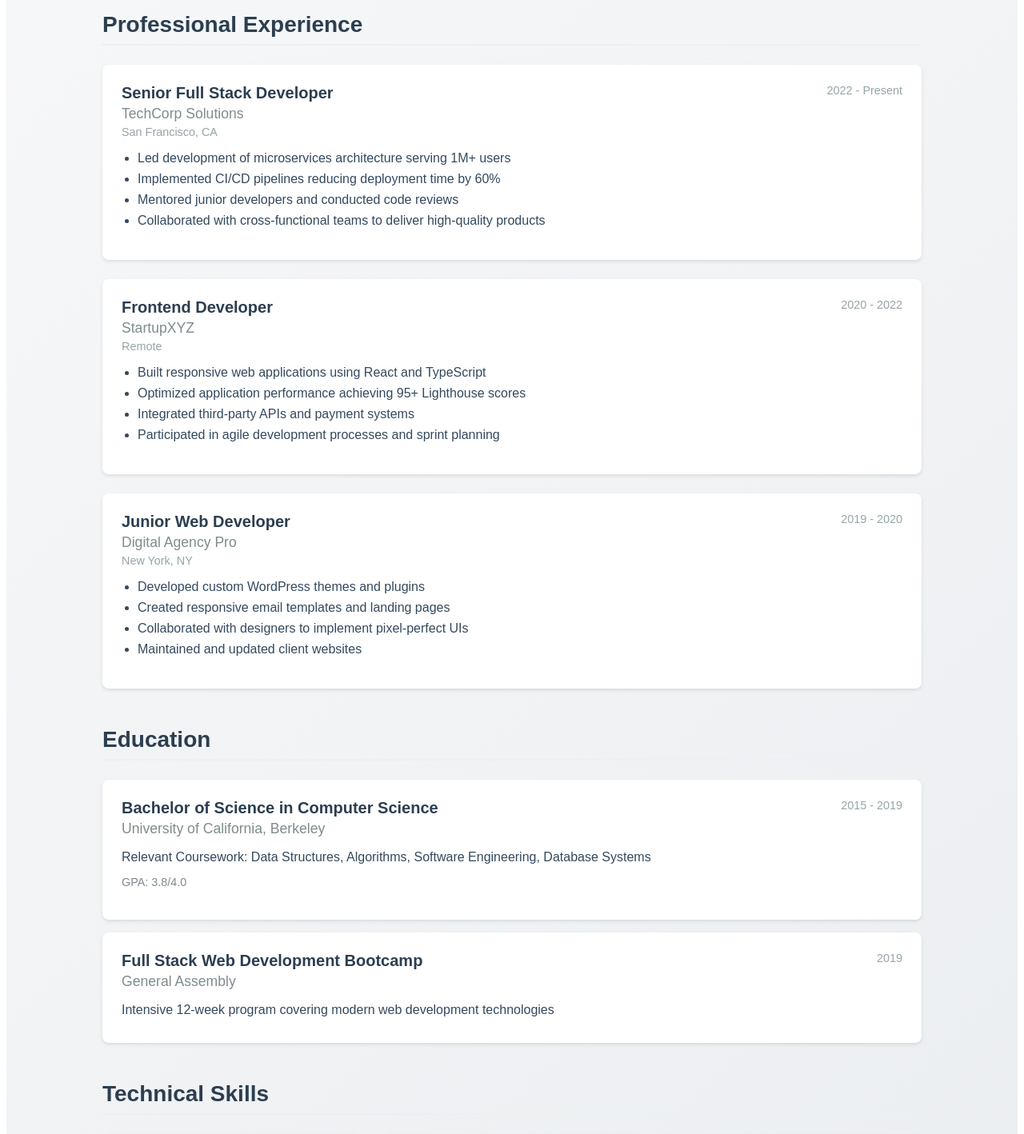
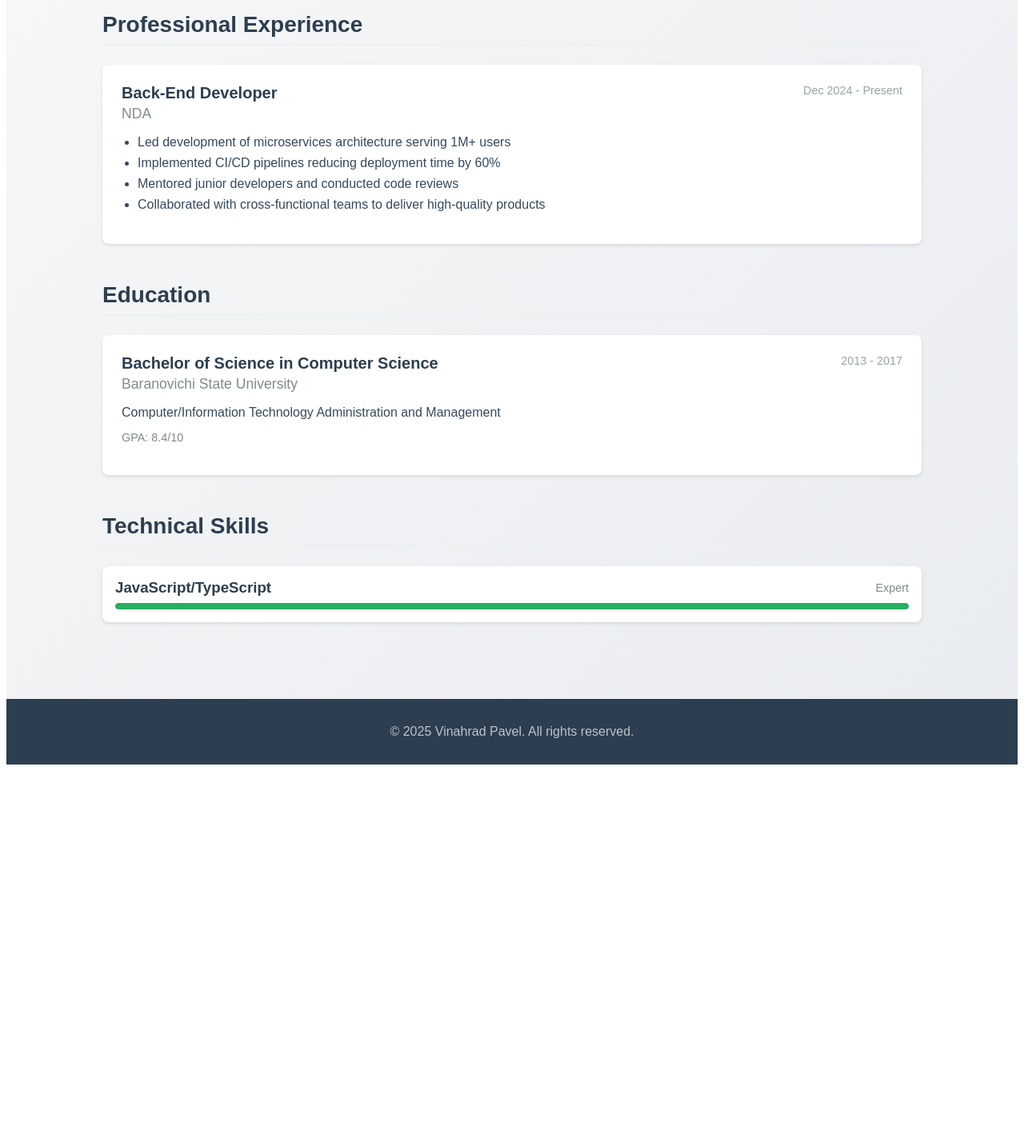
Before and after one commit to vinahradpavel/vinahrad.github.io, a React (Vite) app: page / in a window 1280 px wide. Shown: the part 560-1978 px from the top of the page at 80% size. After the commit the page ends 1524 px from the top, so only its background shows below. Built offline with nearby package versions, Linux system fonts and the light colour scheme.

Commit message:
feat: update info

```diff
--- a/src/App.jsx
+++ b/src/App.jsx
@@ -17,39 +17,14 @@
 
   const experiences = [
     {
-      title: "Senior Full Stack Developer",
-      company: "TechCorp Solutions",
-      period: "2022 - Present",
-      location: "San Francisco, CA",
+      title: "Back-End Developer",
+      company: "NDA",
+      period: "Dec 2024 - Present",
       description: [
         "Led development of microservices architecture serving 1M+ users",
         "Implemented CI/CD pipelines reducing deployment time by 60%",
         "Mentored junior developers and conducted code reviews",
         "Collaborated with cross-functional teams to deliver high-quality products"
-      ]
-    },
-    {
-      title: "Frontend Developer",
-      company: "StartupXYZ",
-      period: "2020 - 2022",
-      location: "Remote",
-      description: [
-        "Built responsive web applications using React and TypeScript",
-        "Optimized application performance achieving 95+ Lighthouse scores",
-        "Integrated third-party APIs and payment systems",
-        "Participated in agile development processes and sprint planning"
-      ]
-    },
-    {
-      title: "Junior Web Developer",
-      company: "Digital Agency Pro",
-      period: "2019 - 2020",
-      location: "New York, NY",
-      description: [
-        "Developed custom WordPress themes and plugins",
-        "Created responsive email templates and landing pages",
-        "Collaborated with designers to implement pixel-perfect UIs",
-        "Maintained and updated client websites"
       ]
     }
   ];
@@ -57,30 +32,24 @@
   const education = [
     {
       degree: "Bachelor of Science in Computer Science",
-      institution: "University of California, Berkeley",
-      period: "2015 - 2019",
-      gpa: "3.8/4.0",
-      details: "Relevant Coursework: Data Structures, Algorithms, Software Engineering, Database Systems"
+      institution: "Baranovichi State University",
+      period: "2013 - 2017",
+      gpa: "8.4/10",
+      details: "Computer/Information Technology Administration and Management"
     },
-    {
-      degree: "Full Stack Web Development Bootcamp",
-      institution: "General Assembly",
-      period: "2019",
-      details: "Intensive 12-week program covering modern web development technologies"
-    }
   ];
 
   const skills = [
     { name: "JavaScript/TypeScript", level: "Expert"},
-    { name: "React/Next.js", level: "Expert"},
-    { name: "Node.js/Express", level: "Advanced"},
-    { name: "Python/Django", level: "Advanced"},
-    { name: "SQL/PostgreSQL", level: "Advanced"},
-    { name: "MongoDB", level: "Intermediate"},
-    { name: "AWS/Cloud Services", level: "Intermediate"},
-    { name: "Docker/Kubernetes", level: "Intermediate"},
-    { name: "GraphQL", level: "Intermediate"},
-    { name: "Machine Learning", level: "Beginner"}
+    // { name: "React/Next.js", level: "Expert"},
+    // { name: "Node.js/Express", level: "Advanced"},
+    // { name: "Python/Django", level: "Advanced"},
+    // { name: "SQL/PostgreSQL", level: "Advanced"},
+    // { name: "MongoDB", level: "Intermediate"},
+    // { name: "AWS/Cloud Services", level: "Intermediate"},
+    // { name: "Docker/Kubernetes", level: "Intermediate"},
+    // { name: "GraphQL", level: "Intermediate"},
+    // { name: "Machine Learning", level: "Beginner"}
   ];
 
   return (
@@ -134,7 +103,7 @@
           <SkillsGrid skills={skills} />
         </Section>
 
-        <Section title="Key Achievements">
+        {/* <Section title="Key Achievements">
           <div style={{
             backgroundColor: 'white',
             borderRadius: '8px',
@@ -168,7 +137,7 @@
               </li>
             </ul>
           </div>
-        </Section>
+        </Section> */}
       </main>
 
       <footer style={{
```
